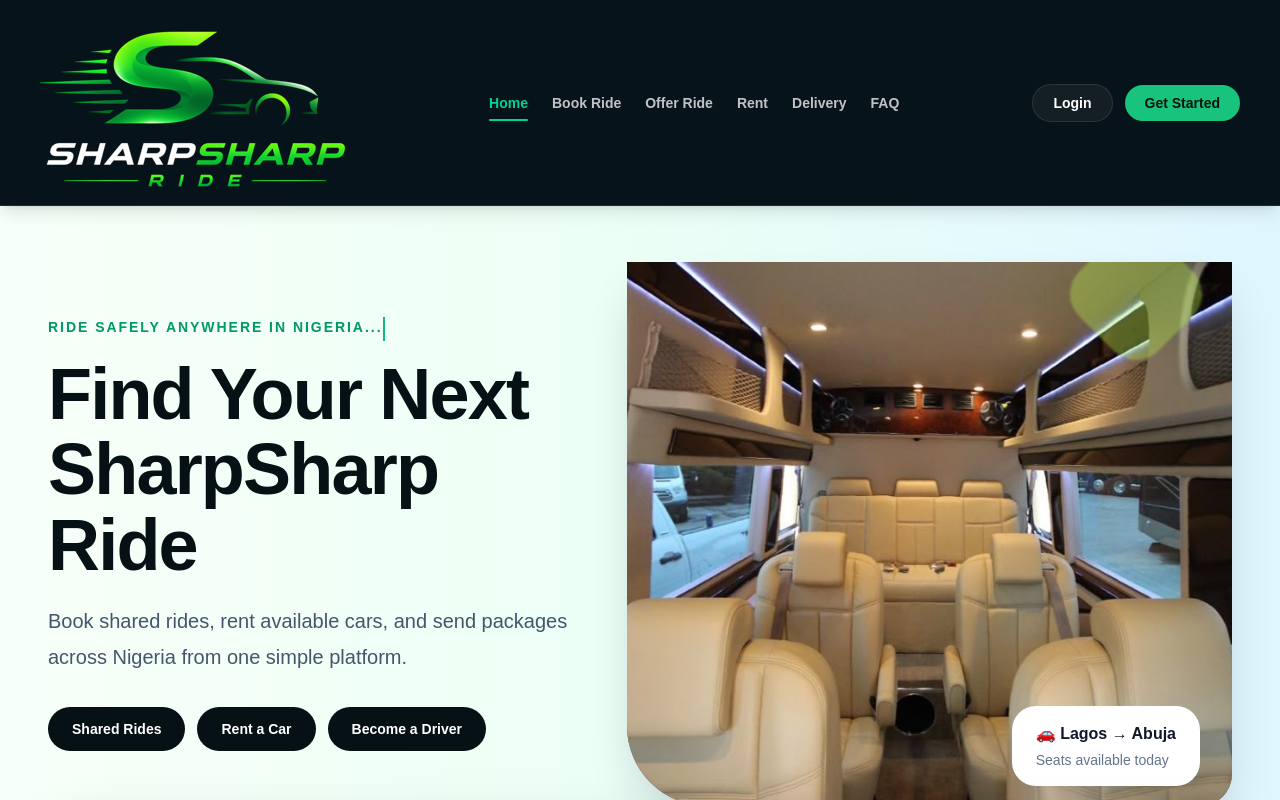
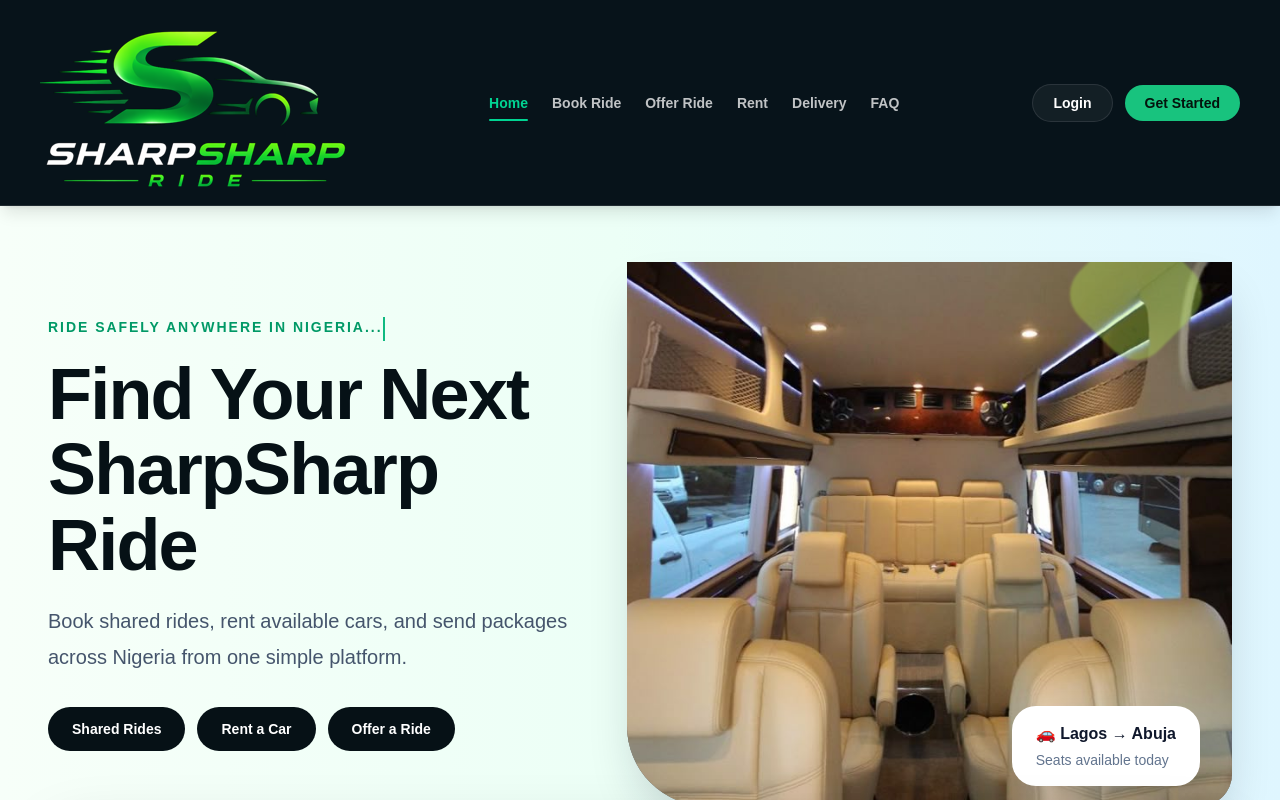
Before and after one commit to joyonovae/sharpsharp-ride-v2, a Next.js app: page / in a window 1280 px wide. Shown: the top 800 px of the page. Built offline with nearby package versions, Linux system fonts and the light colour scheme; no server answers.

Commit message:
offer ride

```diff
--- a/src/app/page.tsx
+++ b/src/app/page.tsx
@@ -179,7 +179,7 @@
               <Link
               href="/offer-a-ride"
               className="rounded-full bg-[#061116] px-5 py-3 text-sm font-bold text-white transition hover:-translate-y-1 hover:bg-emerald-600 sm:px-6">
-              Become a Driver
+              Offer a Ride
             </Link>
 
             </div>
```
